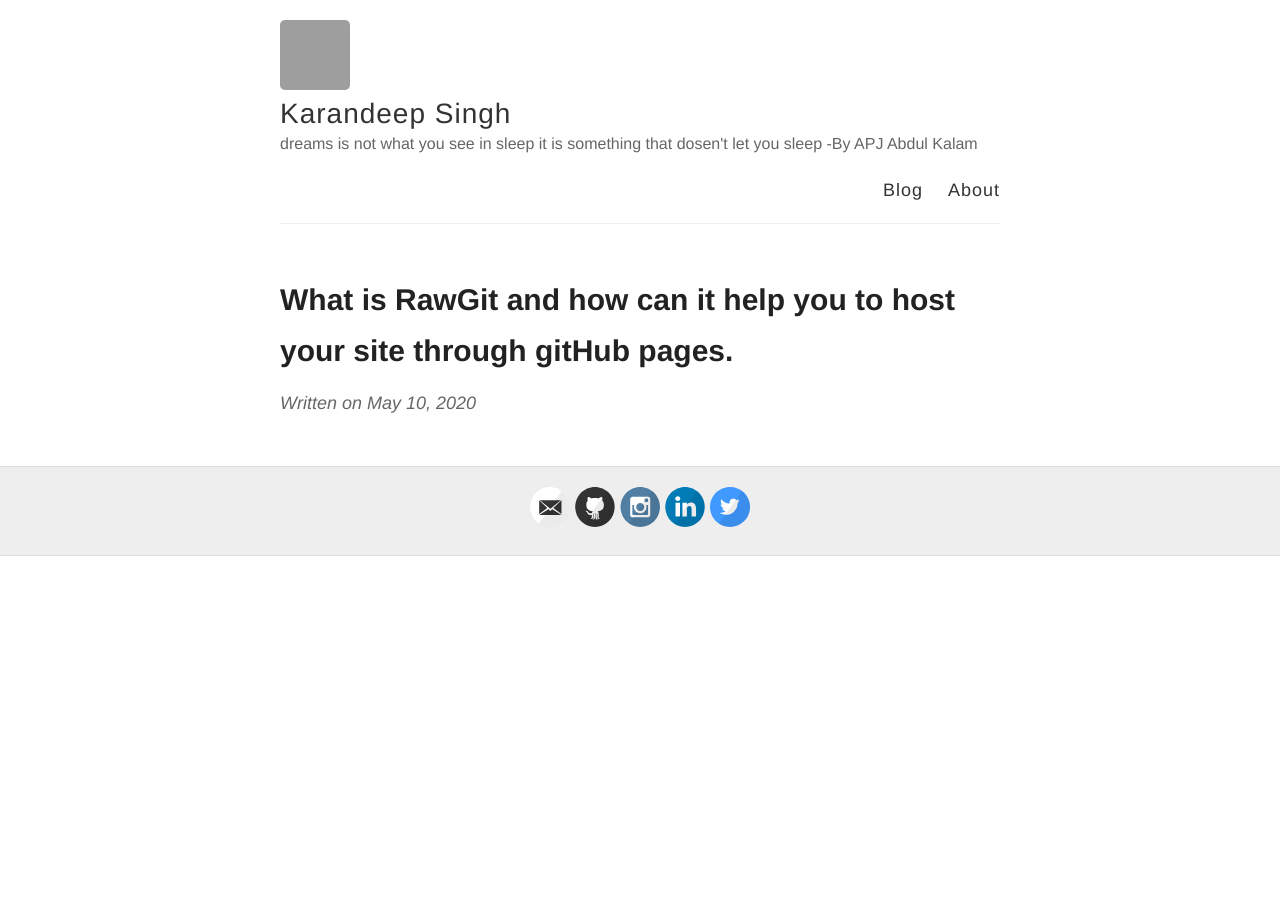
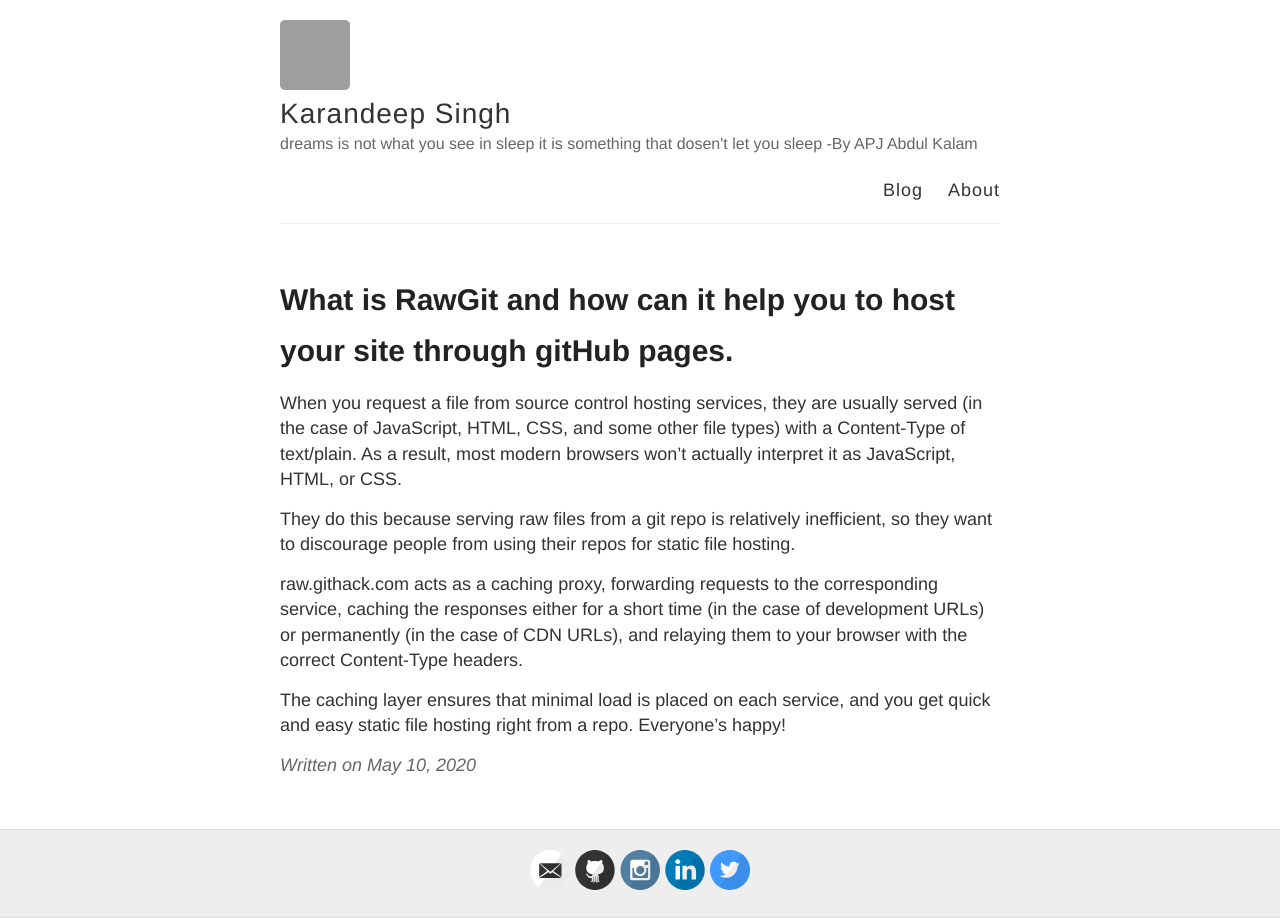
Before and after one commit to KarandeepSinghCoder/blog, a Jekyll site: the page built from _posts/2020-5-10-What is RawGit and how can it help you to host your site through gitHub pages.md, in a window 1280 px wide. Built offline with Jekyll 4.4.1, drawn with Linux system fonts in a browser that asks for light colours; grey boxes are pictures that could not be loaded.

Commit message:
new post

```diff
--- a/_posts/2020-5-10-What is RawGit and how can it help you to host your site through gitHub pages.md
+++ b/_posts/2020-5-10-What is RawGit and how can it help you to host your site through gitHub pages.md
@@ -2,3 +2,10 @@
 layout: post
 title: What is RawGit and how can it help you to host your site through gitHub pages.
 ---
+When you request a file from source control hosting services, they are usually served (in the case of JavaScript, HTML, CSS, and some other file types) with a Content-Type of text/plain. As a result, most modern browsers won't actually interpret it as JavaScript, HTML, or CSS.
+
+They do this because serving raw files from a git repo is relatively inefficient, so they want to discourage people from using their repos for static file hosting.
+
+raw.githack.com acts as a caching proxy, forwarding requests to the corresponding service, caching the responses either for a short time (in the case of development URLs) or permanently (in the case of CDN URLs), and relaying them to your browser with the correct Content-Type headers.
+
+The caching layer ensures that minimal load is placed on each service, and you get quick and easy static file hosting right from a repo. Everyone's happy!
```
